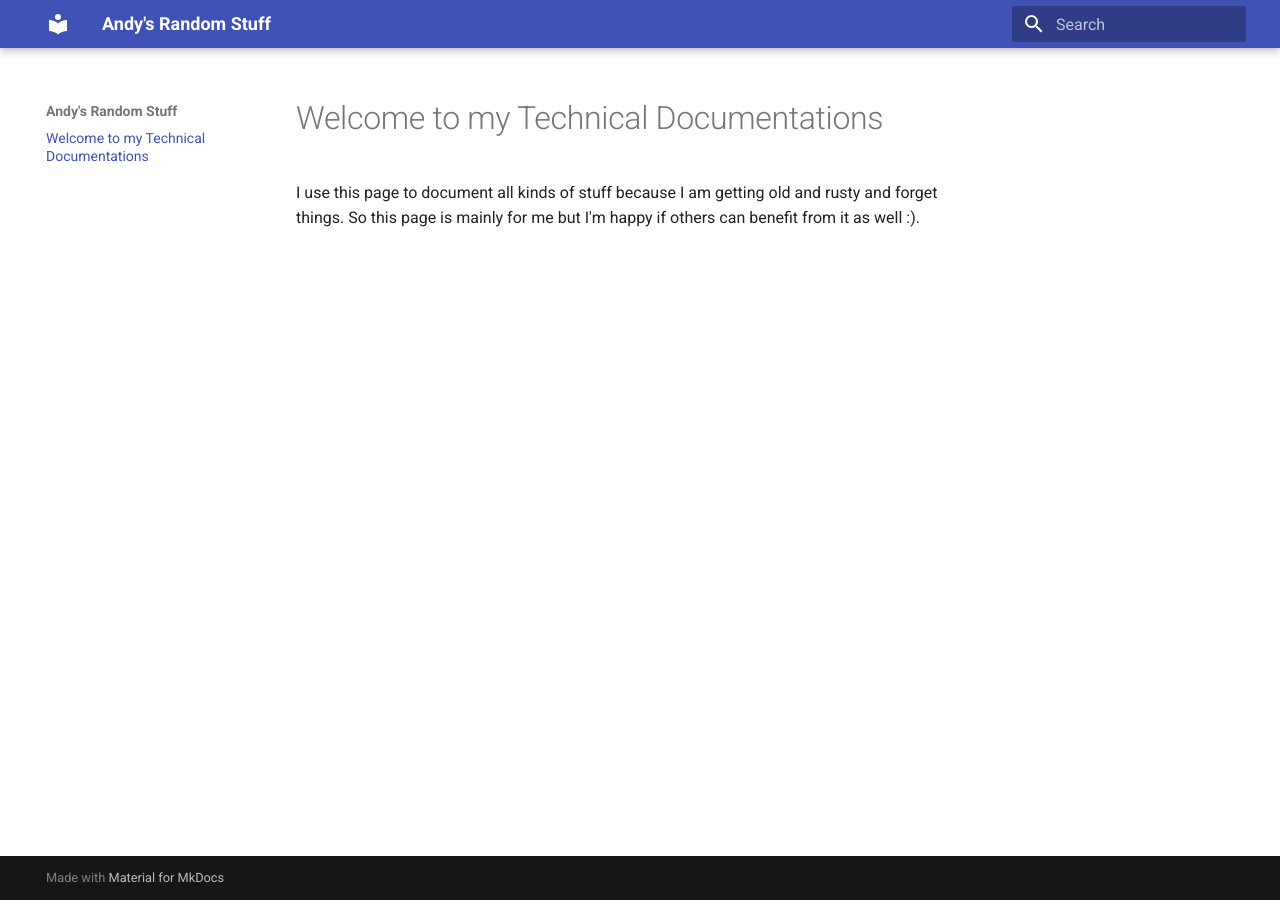
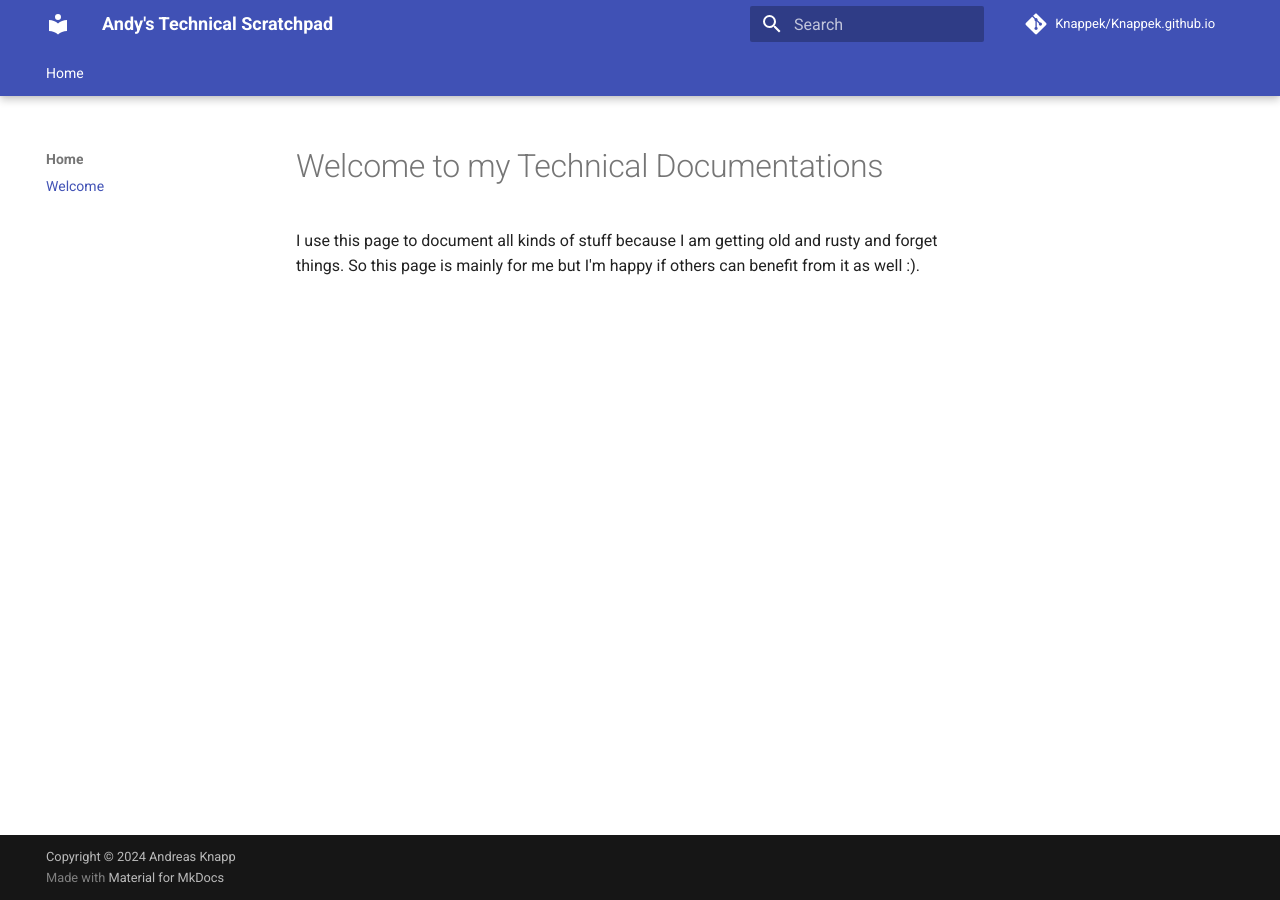
Before and after one commit to Knappek/Knappek.github.io, an MkDocs documentation site: the page built from docs/index.md, in a window 1280 px wide. Built offline with MkDocs 1.6.1 and Material for MkDocs 9.7.7, drawn with Linux system fonts in a browser that asks for light colours; comment, search, counter and statistics services are not loaded.

```diff
--- a/mkdocs.yml
+++ b/mkdocs.yml
@@ -1,4 +1,22 @@
-site_name: Andy's Random Stuff
+site_name: Andy's Technical Scratchpad
 site_url: https://knappek.github.io
+copyright: 'Copyright &copy; 2024 Andreas Knapp'
+repo_name: 'Knappek/Knappek.github.io'
+repo_url: 'https://github.com/Knappek/Knappek.github.io'
+
+docs_dir: 'docs'
+
+nav:
+- Home:
+  - Welcome: index.md
+
 theme:
   name: material
+  features:
+    - navigation.tabs
+    - navigation.instant
+    - navigation.tabs.sticky
+    - content.code.annotate
+    - content.code.copy
+    - toc.follow
+  language: 'en'
```
